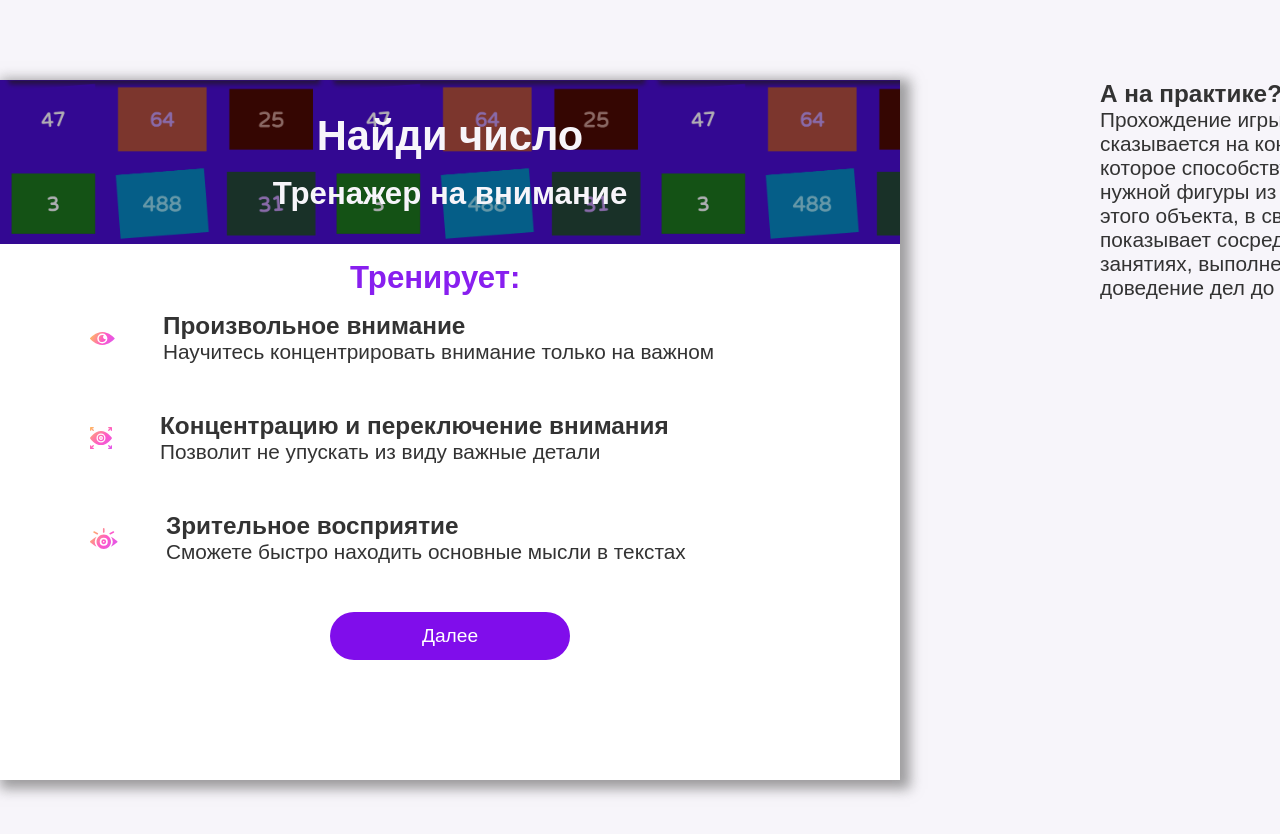
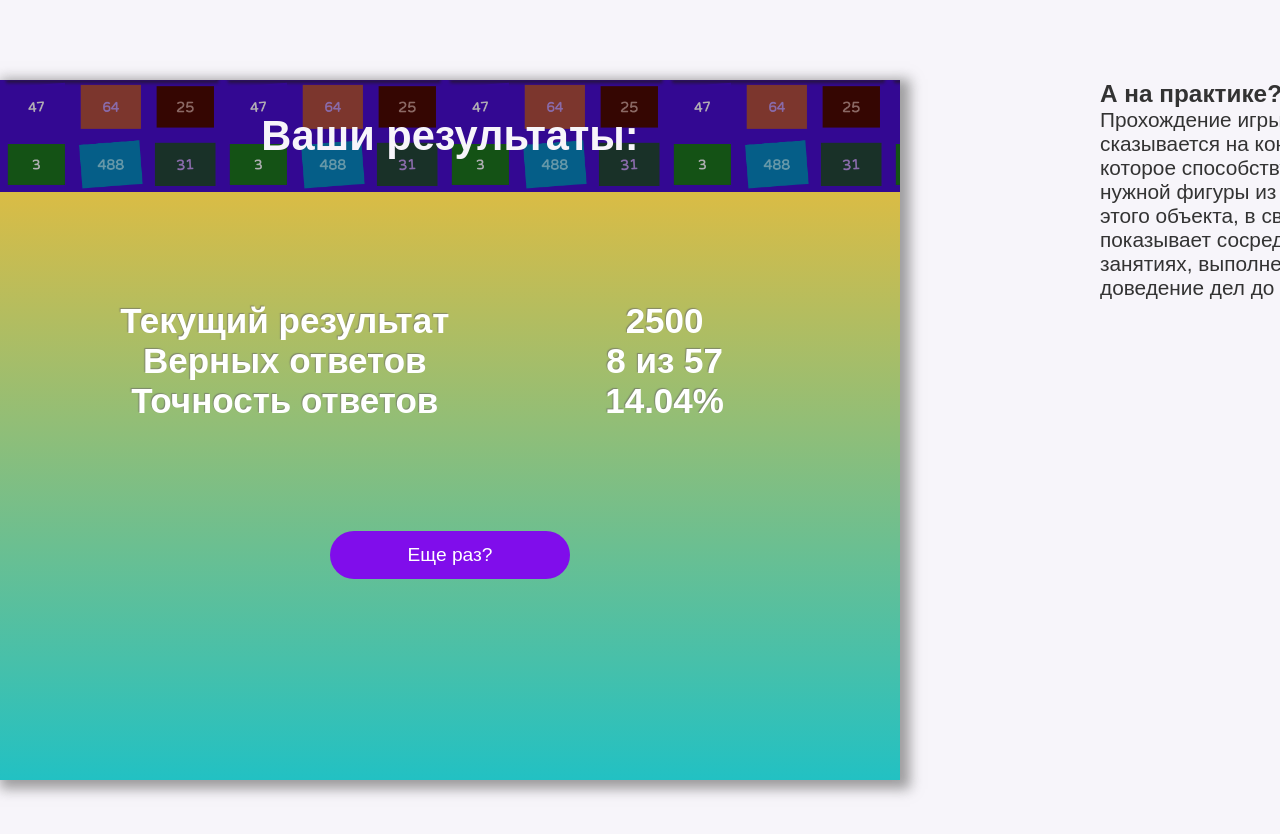
Before and after one commit to ValeriannkkaS/ValeriannkkaS.github.io, a website with bundled scripts: page index.html in a window 1280 px wide. Shown: the top 834 px of the page. Built offline with nearby package versions, Linux system fonts and the light colour scheme; files whose address does not match are found by name; a web font is replaced by a local one.

Commit message:
стили и разметка для экрана окончания игры

```diff
--- a/css/screen.css
+++ b/css/screen.css
@@ -17,7 +17,6 @@
 }
 #game-screen{
     position: relative;
-
 }
 .task-large-pane{
     color: #f7f5fa;
@@ -105,3 +104,31 @@
 #score, #level, #timer{
     color: #f7f5fa;
 }
+#minutes, #seconds{
+    font-size: 15px;
+}
+#end-screen{
+    background: #22C1C3;
+    background: linear-gradient(0deg,rgba(34, 193, 195, 1) 0%, rgba(253, 187, 45, 1) 100%);
+}
+.results-container-wrapper{
+    display: flex;
+    flex-direction: column;
+    align-items: center;
+    justify-content: space-evenly;
+    width: 100%;
+    height: 80%;
+}
+.results-container{
+    display: grid;
+    grid-template-columns: 1fr 0.7fr;
+    column-gap: 100px;
+}
+.results-description, .results{
+    color: #ffffff;
+    font-size: 35px;
+    text-shadow: -1px -1px 1px rgba(107,106,106,0.64);
+    display: flex;
+    align-items: center;
+    justify-content: center;
+}
--- a/css/style.css
+++ b/css/style.css
@@ -48,7 +48,7 @@ body{
     -webkit-box-shadow: 5px 4px 12px 5px rgba(107,106,106,0.64);
     -moz-box-shadow: 5px 4px 12px 5px rgba(107,106,106,0.64);
 }
-.start-header{
+.start-end-header{
     padding: 2rem;
     display: flex;
     flex-direction: column;
@@ -71,7 +71,7 @@ body{
     align-items: center;
     gap: 3rem;
 }
-#start-game-button{
+.game-button{
     font-family: 'Huninn', sans-serif;
     font-size: 1.2rem;
     color: #fff;
--- a/index.html
+++ b/index.html
@@ -14,8 +14,8 @@
 <body>
 <div class="wrapper">
     <div class="game-container">
-        <div id="start-screen" class="game-screen" >
-            <div class="start-header">
+        <div id="start-screen" class="game-screen" style="display: none">
+            <div class="start-end-header">
                 <h1>
                     Найди число
                 </h1>
@@ -44,7 +44,7 @@
                     <p>Сможете быстро находить основные мысли в текстах</p>
                 </figcaption>
             </figure>
-            <button id="start-game-button">Далее</button>
+            <button id="start-game-button" class="game-button">Далее</button>
             </div>
         </div>
 
@@ -81,7 +81,9 @@
             <div class="timer-score-pane">
                 <div class="timer-score-pane-element">
                     <span class="timer-score-pane-element-description" id="timer-description">ВРЕМЯ</span>
-                    <div id="timer">01:00</div>
+                    <div id="timer">
+                        <span id="minutes">01</span>:<span id="seconds">15</span>
+                    </div>
                 </div>
                 <div class="timer-score-pane-element">
                     <span class="timer-score-pane-element-description" id="level-description">УРОВЕНЬ</span>
@@ -112,8 +114,20 @@
 
         </div>
 
-        <div id="end-screen" class="game-screen" style="display: none">
-
+        <div id="end-screen" class="game-screen">
+            <div class="start-end-header">
+                <h1>
+                    Ваши результаты:
+                </h1>
+            </div>
+            <div class="results-container-wrapper">
+            <div class="results-container">
+                <span class="results-description">Текущий результат</span><span class="results" id="score-result">2500</span>
+                <span class="results-description">Верных ответов</span><span class="results" id="total-correct-answer-result">8 из 57</span>
+                <span class="results-description">Точность ответов</span><span class="results" id="percentage-of-correct-answer-result">14.04%</span>
+            </div>
+                <button id="reset-game-button" class="game-button">Еще раз?</button>
+            </div>
         </div>
         <img src="public/img/correct-answer.png" id="correct-png" style="display: none" />
         <img src="public/img/wrong-answer.png" id="wrong-png" style="display: none" />
--- a/js/game.js
+++ b/js/game.js
@@ -12,6 +12,7 @@ function showScreen(screenId) {
     document.getElementById(screenId).style.display = 'block';
 }
 
+let gameTimerId;
 function showCountdown() {
     //начинает отсчет перед игрой со звуками
     showScreen('countdown-screen');
@@ -24,7 +25,24 @@ function showCountdown() {
         renderFieldsWithPanes(levelDifficulty);
         showScreen('game-screen');
         clearInterval(timerId);
+        gameTimerId = setInterval(() => updateTimer(), 1000);
     }, 3000);
+}
+function updateTimer() {
+    if (!+SECONDS.textContent) {
+        MINUTES.textContent = '0' + (+MINUTES.textContent - 1);
+        SECONDS.textContent = '59';
+    } else {
+        if (+SECONDS.textContent <= 10) {
+            SECONDS.textContent = '0' + (+SECONDS.textContent - 1);
+        } else {
+            SECONDS.textContent -= 1;
+        }
+    }
+    if (!+SECONDS.textContent && !+MINUTES.textContent) {
+        clearInterval(gameTimerId);
+        showScreen('end-screen');
+    }
 }
 function answerHandler(target) {
     //обработчики кликов по плиткам
@@ -62,7 +80,9 @@ function correctAnswerHandler(target) {
     if (countOfCorrectAnswer < 5) {
         countOfCorrectAnswer++;
     }
-    console.log(countOfCorrectAnswer);
+    scoreCount += 100 * bonusCount;
+    SCORE_COUNT_DESCRIPTION.textContent = scoreCount;
+
     changeLevelDifficulty(countOfCorrectAnswer);
     renderFieldsWithPanes(levelDifficulty);
 }
@@ -275,11 +295,15 @@ const GAME_SCREEN = document.getElementById('game-screen');
 const TASK_LARGE_PANE = document.getElementById('task-large-pane');
 const LEVEL_DESCRIPTION = document.getElementById('level');
 const BONUS_COUNT = document.getElementById('bonus-count');
+const SCORE_COUNT_DESCRIPTION = document.getElementById('score');
+const MINUTES = document.getElementById('minutes');
+const SECONDS = document.getElementById('seconds');
 const CORRECT_ANSWER_PNG = document.getElementById('correct-png');
 const WRONG_ANSWER_PNG = document.getElementById('wrong-png');
 const COLORS = ['orange', 'red', 'green', 'blue', 'purple'];
 const ANIMATIONS = ['rotate', 'scale', 'flashing'];
 let bonusCount = 1;
+let scoreCount = 0;
 let countOfCorrectAnswer = 0;
 let levelDifficulty = 0;
 
```
